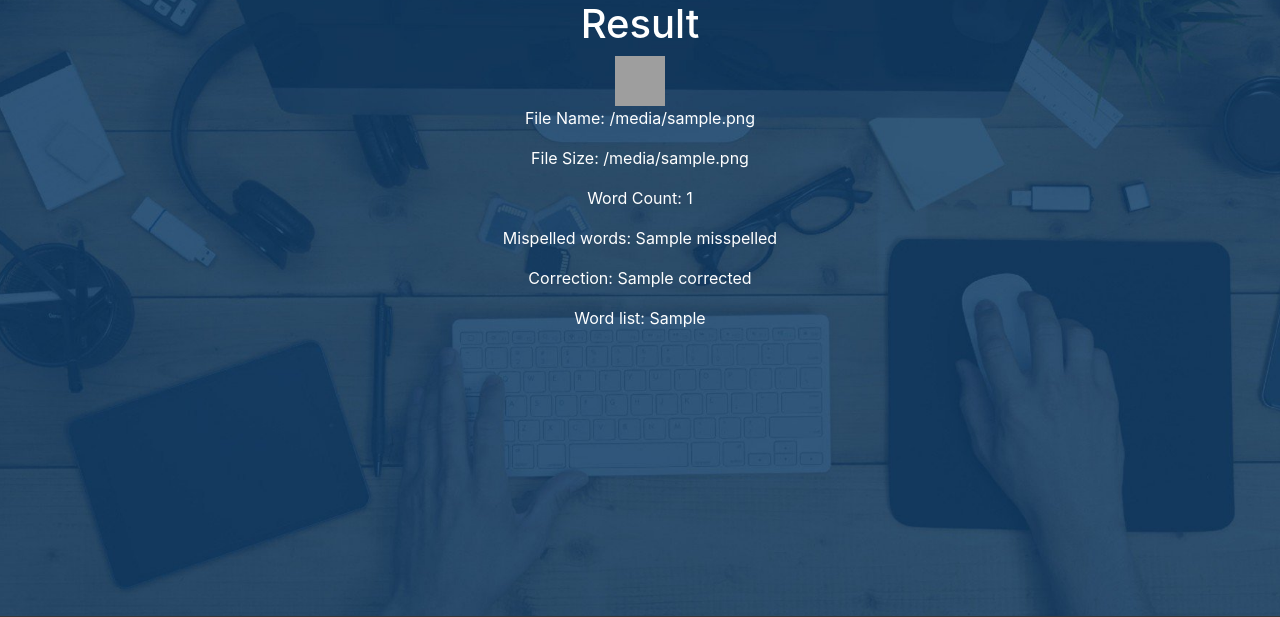
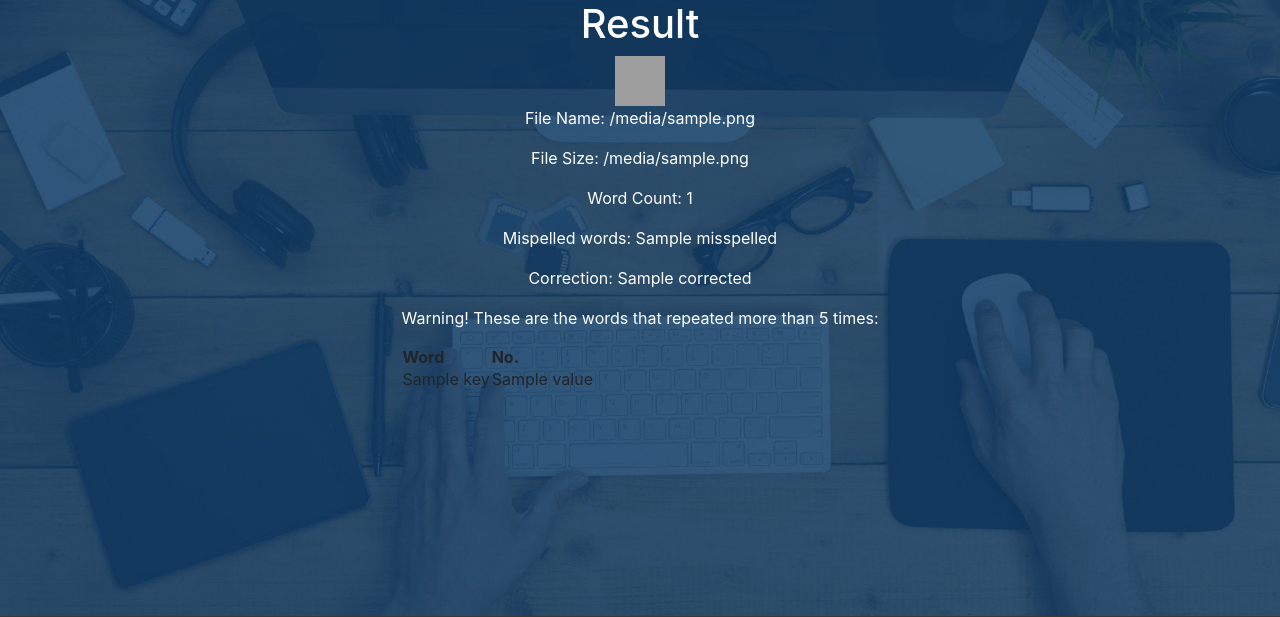
Before and after one commit to Hiroshi97/CV-Analysis, a Flask app: template templates/result.html in a window 1280 px wide. Shown: the part 80-697 px from the top of the page. Run offline with Flask 2, Linux system fonts and the light colour scheme; the template is opened without the code that fills it: most values are stand-ins (such as "Sample title", 1, 10 or a date in 2020); some libraries are stand-ins or nearby versions; grey boxes are pictures that could not be loaded.

Commit message:
filter word_frequency & add table to result.html

```diff
--- a/app.py
+++ b/app.py
@@ -57,7 +57,7 @@ def process():
             shortened_words[s] = sc.correction(shortened_words[s])
 
         #Count word frequency
-        word_list = word_frequency(clonedList)
+        word_list = word_filter(word_frequency(clonedList))
 
         text = Markup(''.join(text_array))
 
@@ -102,5 +102,13 @@ def word_frequency(str):
 
     return counts
 
+def word_filter(dictObject):
+    new_counts = dict()
+    for(key, value) in dictObject.items():
+        if value >= 5: new_counts[key] = value
+
+    return new_counts
+
+
 if __name__ == '__main__':
     app.run(debug=True)
--- a/templates/result.html
+++ b/templates/result.html
@@ -11,7 +11,20 @@
       <p>Mispelled words: {{misspelled}}</p>
       <p>Correction: {{corrected}}</p>
       <!-- Delete the line below this and replace it the warning line if word frequency exceeds threshold -->
-      <p>Word list: {{word_list}}</p>
+      <p>Warning! These are the words that repeated more than 5 times: </p>
+        <table>
+          <tr>
+            <th>Word</th>
+            <th>No.</th>
+          </tr>
+          {%for key, value in word_list.items() %}
+          <tr>
+            <td>{{key}}</td>
+            <td>{{value}}</td>
+          </tr>
+          {%endfor%}
+        </table>
+
     </div>
 </div>
 {%endblock%}
```
